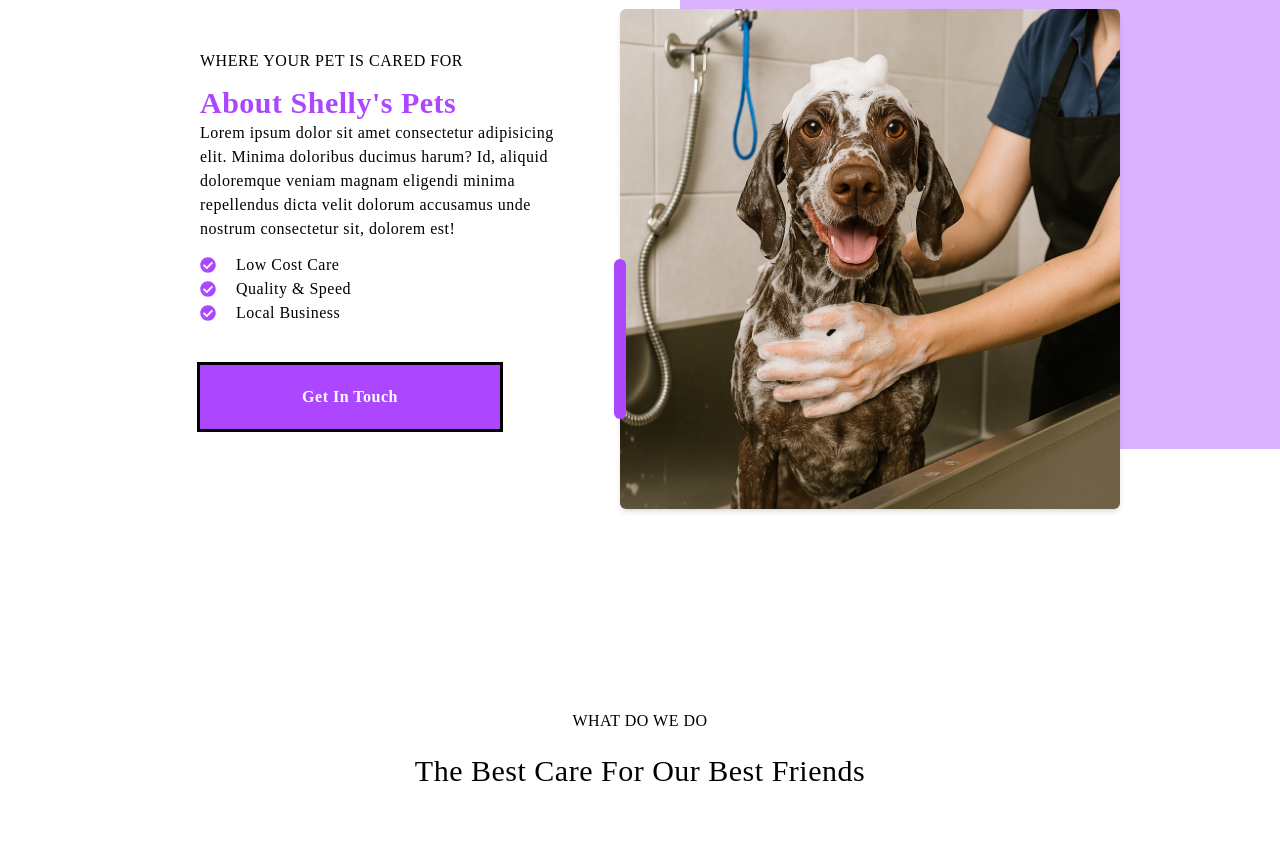
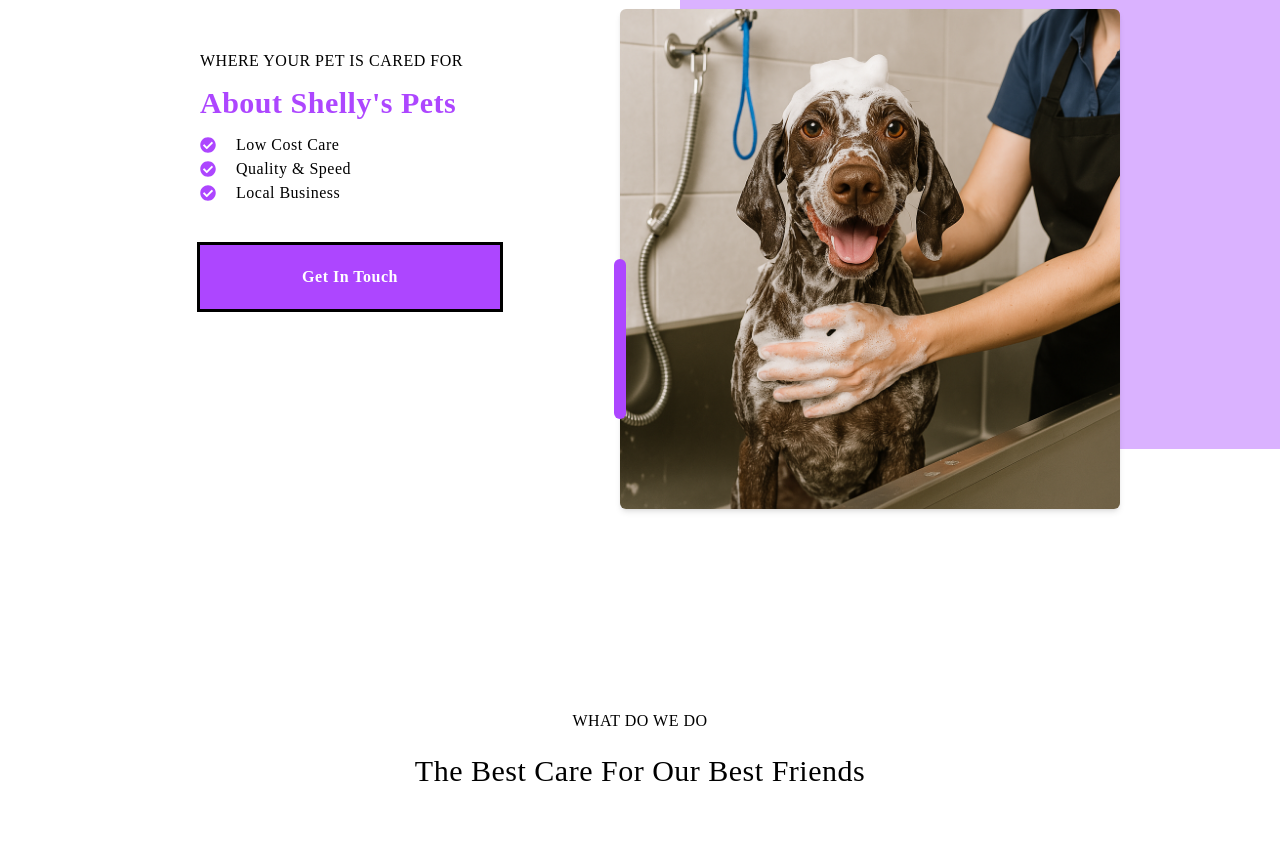
Before and after one commit to RyanLarge13/Shellys-Pets, a React (Vite) app: page / in a window 1280 px wide. Shown: the part 1080-1947 px from the top of the page. Built offline with nearby package versions, Linux system fonts and the light colour scheme; grey boxes are pictures that could not be loaded; a web font is replaced by a local one.

Commit message:
Fixing Links

```diff
--- a/src/components/Hero.tsx
+++ b/src/components/Hero.tsx
@@ -50,7 +50,7 @@ const Hero = () => {
                 </div>
 
                 <a
-                    href="services"
+                    href="#services"
                     className="bg-purple-500 flex mx-auto w-full max-w-[85%] justify-center items-center outline-black outline-3 text-white font-bold hover:bg-purple-100 hover:text-black duration-200 p-5 lg:max-w-[300px] lg:mt-10"
                 >
                     Services
--- a/src/components/Section1.tsx
+++ b/src/components/Section1.tsx
@@ -4,7 +4,10 @@ import DogBeingWashed from "../assets/images/dog-getting-washed.png";
 
 const Section1 = () => {
   return (
-    <section id="about"  className="lg:flex lg:flex-row-reverse lg:min-h-screen lg:p-40 relative min-h-screen">
+    <section
+      id="about"
+      className="lg:flex lg:flex-row-reverse lg:min-h-screen lg:p-40 relative min-h-screen"
+    >
       <div className="absolute w-[600px] h-[300px] lg:h-[600px] bg-purple-300 top-0 right-0 z-[-1]"></div>
       <div className="relative">
         <img
@@ -21,10 +24,7 @@ const Section1 = () => {
           About Shelly's Pets
         </h2>
         <p className="max-w-[500px]">
-          Lorem ipsum dolor sit amet consectetur adipisicing elit. Minima
-          doloribus ducimus harum? Id, aliquid doloremque veniam magnam eligendi
-          minima repellendus dicta velit dolorum accusamus unde nostrum
-          consectetur sit, dolorem est!
+
         </p>
         <ul className="mt-3">
           <li className="flex justify-start items-center">
@@ -40,7 +40,10 @@ const Section1 = () => {
             <p>Local Business</p>
           </li>
         </ul>
-        <a href="contact" className="bg-purple-500 flex mt-10 w-full justify-center items-center outline-black outline-3 text-white font-bold hover:bg-purple-100 hover:text-black duration-200 p-5 lg:max-w-[300px] lg:mt-10">
+        <a
+          href="#contact"
+          className="bg-purple-500 flex mt-10 w-full justify-center items-center outline-black outline-3 text-white font-bold hover:bg-purple-100 hover:text-black duration-200 p-5 lg:max-w-[300px] lg:mt-10"
+        >
           Get In Touch
         </a>
       </div>
```
